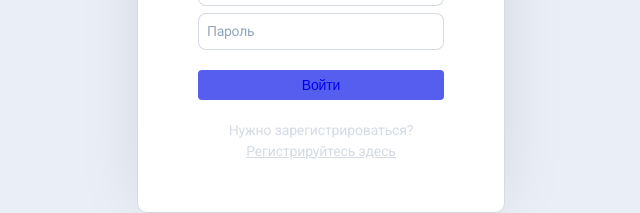
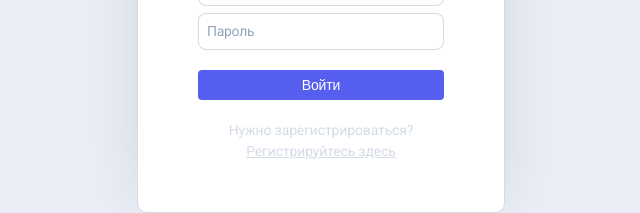
Before and after one commit to nata2864/skypro-kanban, a React (Vite) app: page /sign-in in a window 1280 px wide. Shown: the part 360-573 px from the top of the page, without its empty margins (319-959 px from the left). Built offline with nearby package versions, Linux system fonts and the light colour scheme.

Commit message:
Создает, стилизует страницы входа и авторизации и ограничивает доступ неавторизованным пользователям

```diff
--- a/src/components/AuthForm/AuthForm.jsx
+++ b/src/components/AuthForm/AuthForm.jsx
@@ -1,10 +1,16 @@
-// import { AuthButton } from "../Button.styled";
+import { useNavigate } from "react-router-dom";
 import * as S from "./AuthForm.styled";
 import { AuthButton } from "./AuthForm.styled";
 
 import { RoutesApp } from "../../const";
 
-function AuthForm({ isSignUp }) {
+function AuthForm({ isSignUp, setIsAuth }) {
+  const navigate = useNavigate();
+   const handleLogin = (e) => {
+      e.preventDefault();
+      setIsAuth(true);
+      navigate(RoutesApp.MAIN);
+   };
   return (
     <S.Wrapper>
       <S.Container>
@@ -38,10 +44,8 @@ function AuthForm({ isSignUp }) {
                 id="passwordFirst"
                 placeholder="Пароль"
               />
-              <AuthButton $primary id="SignUpEnter">
-                <a href="../main.html">
+              <AuthButton $primary id="SignUpEnter"  onClick={handleLogin}>
                   {isSignUp ? "Зарегистрироваться" : "Войти"}
-                </a>
               </AuthButton>
               <S.TextGroep>
                 {isSignUp && (
--- /dev/null
+++ b/src/components/PrivateRoute.jsx
@@ -0,0 +1,8 @@
+import { Navigate, Outlet } from "react-router-dom";
+import { RoutesApp } from "../const";
+
+function PrivateRoute({ isAuth }) {
+   return isAuth ? <Outlet /> : <Navigate to={RoutesApp.SIGN_IN} />;
+}
+
+export default PrivateRoute;
--- a/src/components/SignIn.jsx
+++ b/src/components/SignIn.jsx
@@ -1,7 +1,7 @@
 import AuthForm from "./AuthForm/AuthForm"
 
- export function SignIn() {
-    return <AuthForm />;
+ export function SignIn({setIsAuth}) {
+    return <AuthForm setIsAuth={setIsAuth}/>;
   }
 
   export default SignIn;
--- a/src/pages/SignInPage/SignInPage.jsx
+++ b/src/pages/SignInPage/SignInPage.jsx
@@ -1,7 +1,7 @@
 import SignIn from "../../components/SignIn";
 
-function SignInPage() {
-  return <SignIn isSignUp={false} />;
+function SignInPage({setIsAuth}) {
+  return <SignIn isSignUp={false} setIsAuth={setIsAuth}/>;
 }
 
 export default SignInPage;
```
